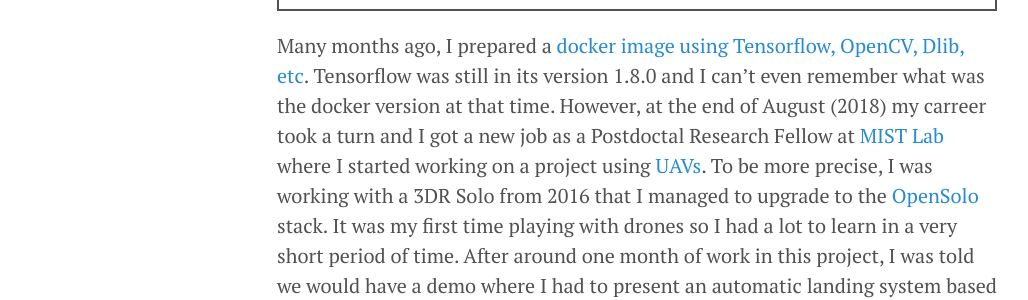
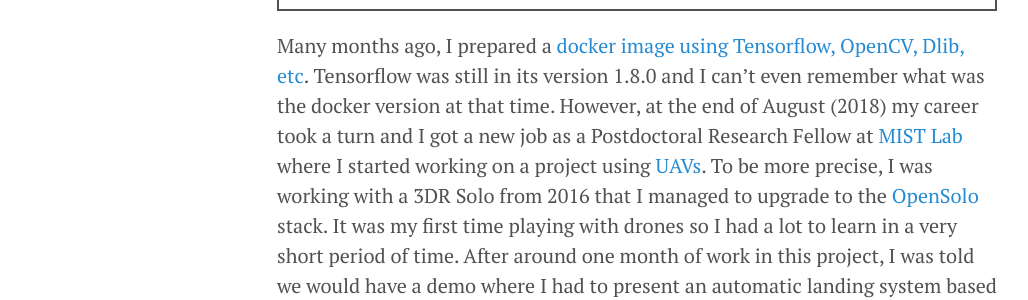
Before and after one commit to ricardodeazambuja/ricardodeazambuja.github.io, a Jekyll site: the page built from _posts/2019-01-31-tuning_tensorflow_docker_updated.md, in a window 1280 px wide and 900 px high, scrolled down 724 px. Shown: the part 198-498 px from the top of the window, without its empty margins (3-1031 px from the left). Built offline with Jekyll 4.4.1, drawn with Linux system fonts in a browser that asks for light colours; emoji names are drawn with the system emoji font; comment, search, counter and statistics services are not loaded.

Commit message:
typos...

````diff
--- a/_posts/2019-01-31-tuning_tensorflow_docker_updated.md
+++ b/_posts/2019-01-31-tuning_tensorflow_docker_updated.md
@@ -12,7 +12,7 @@
 </figure>
 <!--more-->
 
-Many months ago, I prepared a [docker image using Tensorflow, OpenCV, Dlib, etc](https://ricardodeazambuja.com/deep_learning/2018/05/04/tuning_tensorflow_docker/). Tensorflow was still in its version 1.8.0 and I can't even remember what was the docker version at that time. However, at the end of August (2018) my carreer took a turn and I got a new job as a Postdoctal Research Fellow at [MIST Lab](http://mistlab.ca/) where I started working on a project using [UAVs](https://en.wikipedia.org/wiki/Unmanned_aerial_vehicle). To be more precise, I was working with a 3DR Solo from 2016 that I managed to upgrade to the [OpenSolo](https://github.com/OpenSolo) stack. It was my first time playing with drones so I had a lot to learn in a very short period of time. After around one month of work in this project, I was told we would have a demo where I had to present an automatic landing system based on [fiducial markers](https://en.wikipedia.org/wiki/Fiducial_marker)... in a little more than one month! Following the first demo it was decided to prepare a second demo, but now indoors and using a motion capture system ([OptiTrack](https://optitrack.com/)). During all this period I was working like crazy to catch up with the UAV knowhow I was lacking. That's the reason why I took so long to update my docker image :stuck_out_tongue_winking_eye:.
+Many months ago, I prepared a [docker image using Tensorflow, OpenCV, Dlib, etc](https://ricardodeazambuja.com/deep_learning/2018/05/04/tuning_tensorflow_docker/). Tensorflow was still in its version 1.8.0 and I can't even remember what was the docker version at that time. However, at the end of August (2018) my career took a turn and I got a new job as a Postdoctoral Research Fellow at [MIST Lab](http://mistlab.ca/) where I started working on a project using [UAVs](https://en.wikipedia.org/wiki/Unmanned_aerial_vehicle). To be more precise, I was working with a 3DR Solo from 2016 that I managed to upgrade to the [OpenSolo](https://github.com/OpenSolo) stack. It was my first time playing with drones so I had a lot to learn in a very short period of time. After around one month of work in this project, I was told we would have a demo where I had to present an automatic landing system based on [fiducial markers](https://en.wikipedia.org/wiki/Fiducial_marker)... in a little more than one month! Following the first demo it was decided to prepare a second demo, but now indoors and using a motion capture system ([OptiTrack](https://optitrack.com/)). During all this period I was working like crazy to catch up with the UAV knowhow I was lacking. That's the reason why I took so long to update my docker image :stuck_out_tongue_winking_eye:.
 
 This time my constraint was my [GeForce 940MX](https://www.geforce.com/hardware/notebook-gpus/geforce-940mx). My new docker image would need to be compatible with my laptop. Additionally, I wanted to install the latest GPU enabled versions of Tensorflow, OpenCV and Dlib. The final main selection:
 ```
````
